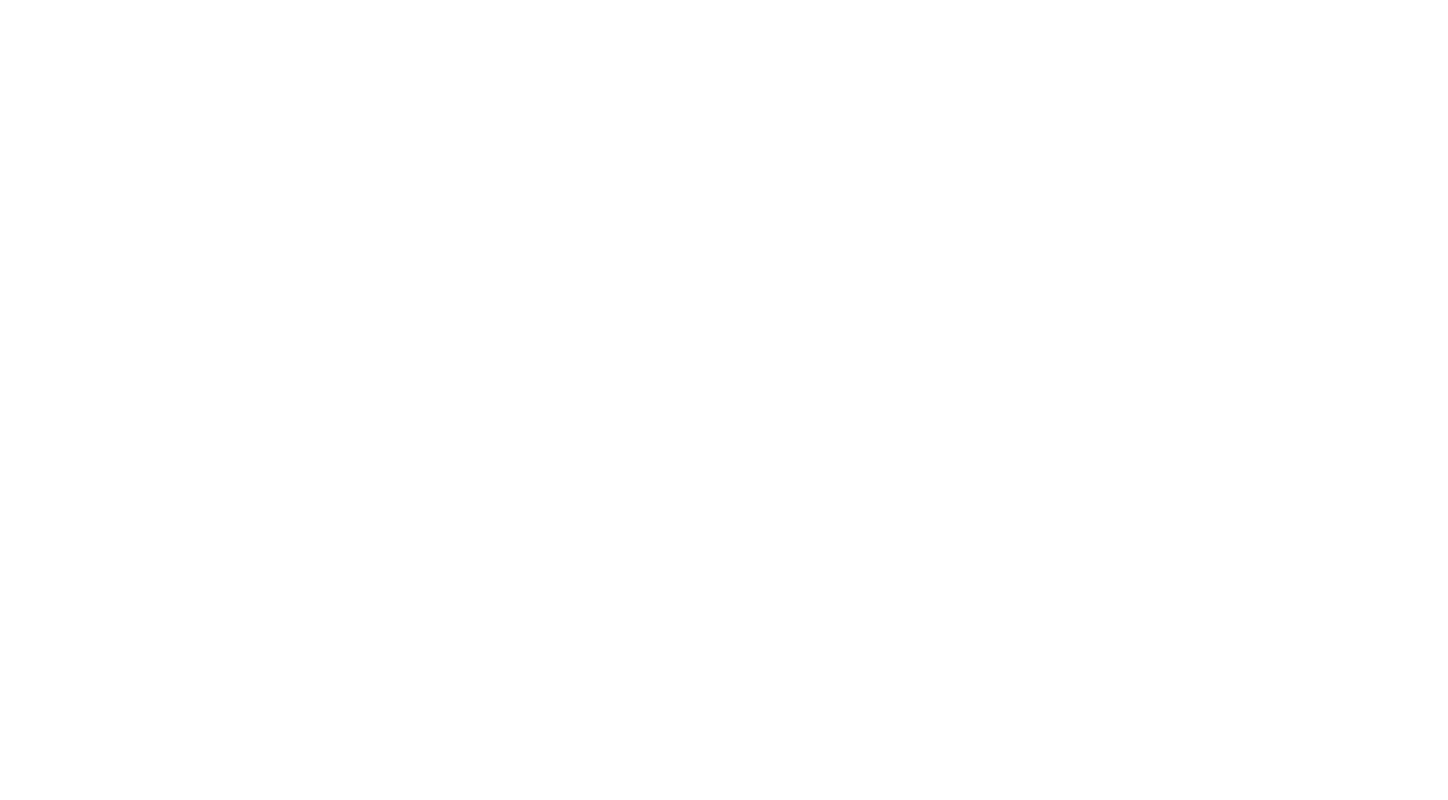
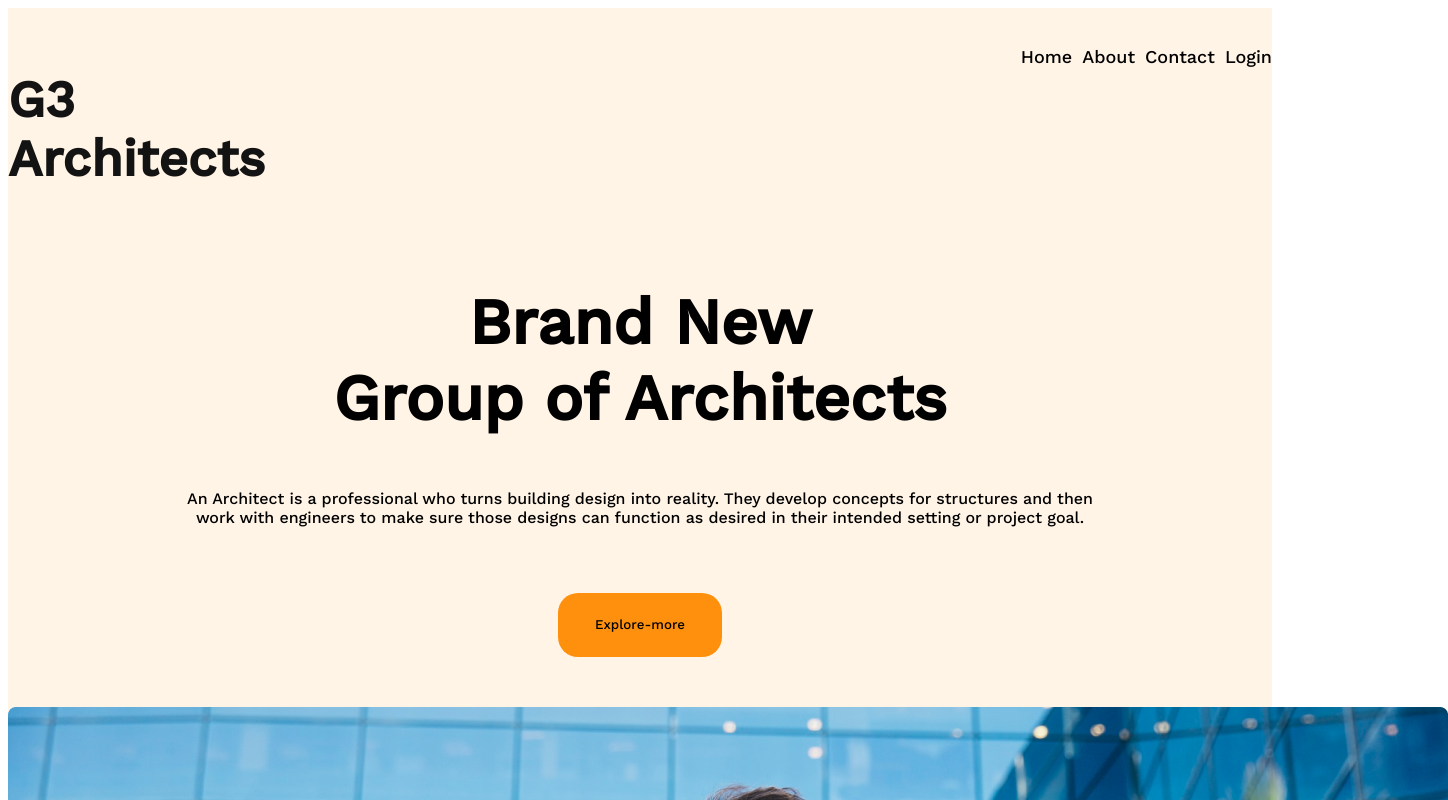
Before and after one commit to mehedi-hassan-sohan/assignment, a plain HTML site: page index.html in a window 1280 px wide. Shown: the top 800 px of the page, 1448 px wide, since content can reach past the window. Drawn offline with nearby package versions, Linux system fonts and the light colour scheme.

Commit message:
first commit

```diff
--- a/index.html
+++ b/index.html
@@ -4,9 +4,58 @@
     <meta charset="UTF-8">
     <meta http-equiv="X-UA-Compatible" content="IE=edge">
     <meta name="viewport" content="width=device-width, initial-scale=1.0">
-    <title>Document</title>
+    <!-- font  -->
+    <link rel="preconnect" href="https://fonts.googleapis.com">
+<link rel="preconnect" href="https://fonts.gstatic.com" crossorigin>
+<link href="https://fonts.googleapis.com/css2?family=Work+Sans:wght@500&display=swap" rel="stylesheet">
+
+    <title>G3 Architect</title>
+    <!-- style css link  -->
+    <link rel="stylesheet" href="style/style.css">
 </head>
 <body>
+   <!-- nav start -->
+   <main>
+    <nav class="nav-container">
+        <div class="nav-title">
+            <h1>G3 Architects</h1></div>
+
+        <div class="nav-info">
+            <p >Home</p>
+            <p>About</p>
+            <p>Contact</p>
+            <p>Login</p>
+        </div>
+    </nav>
+<!-- nav end -->
+
+<!-- header start -->
+<section >
+    <div class="header-container">
+    <h1 class="header-title">Brand New <br> Group of Architects </h1>
+
+    <p>An Architect is a professional who turns building design into reality. They develop concepts for structures and then <br> work with engineers to make sure those designs can function as desired in their intended setting or project goal.
+    </p>
+        <button class="btn-exp">Explore-more</button>
+     <div class="bannner-img">
+    <img src="images/banner.png" alt="">
+     </div>
+
+    </div>
+     </section>
+    </main>
+    <!-- header finish -->
+
+
+
+
+
+
+
+
+
+
+
 
 </body>
 </html>
--- a/style/style.css
+++ b/style/style.css
@@ -0,0 +1,44 @@
+*{font-family: 'Work Sans', sans-serif;}
+
+/* common style  */
+main{background-color:rgba(255, 144, 14, 0.1)
+}
+/* nav-style */
+.nav-container{
+    padding-top:20px;
+  display:flex;
+    justify-content:space-evenly ;
+    gap:700px
+}
+.nav-title{font-size:34px;
+        color: #131313;
+    }
+.nav-info{display: flex;
+    font-size:18px;
+    gap: 10px;
+}
+
+
+/* nav media query */
+
+@media screen and (max-width:576px) {
+    .nav-container{display: flex;
+        flex-direction:row;
+    }
+    .nav-info{display: flex;
+        flex-direction: row;}
+    }
+
+/* header-container */
+.banner-img{height:700px;
+width:100%;}
+
+.header-container{text-align: center;}
+.header-title{
+    font-size:64px}
+.btn-exp{height:64px;
+ width:164px ;
+ background-color:#FF900E ;
+border-radius:20px;
+border:none;
+ margin:50px;}
```
